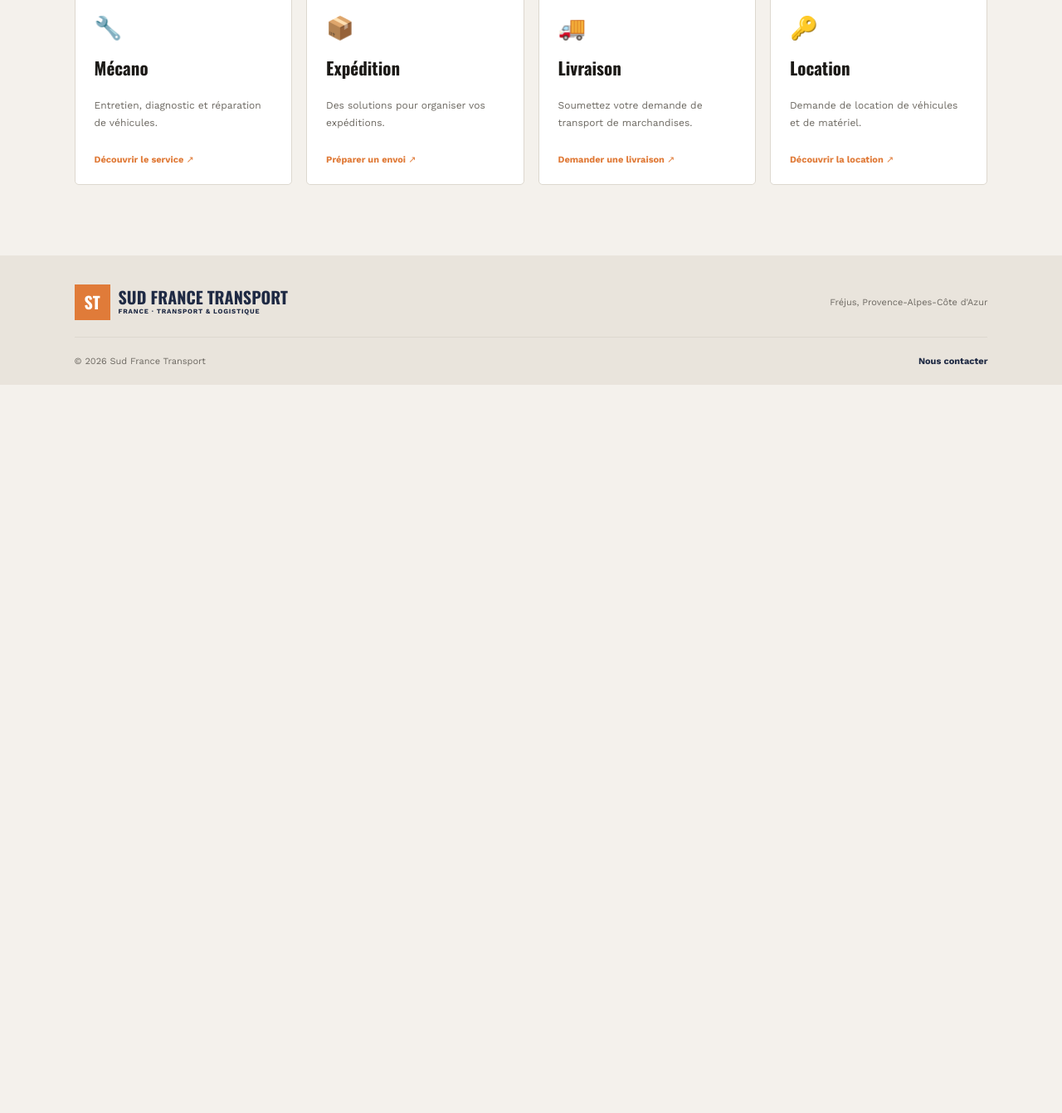
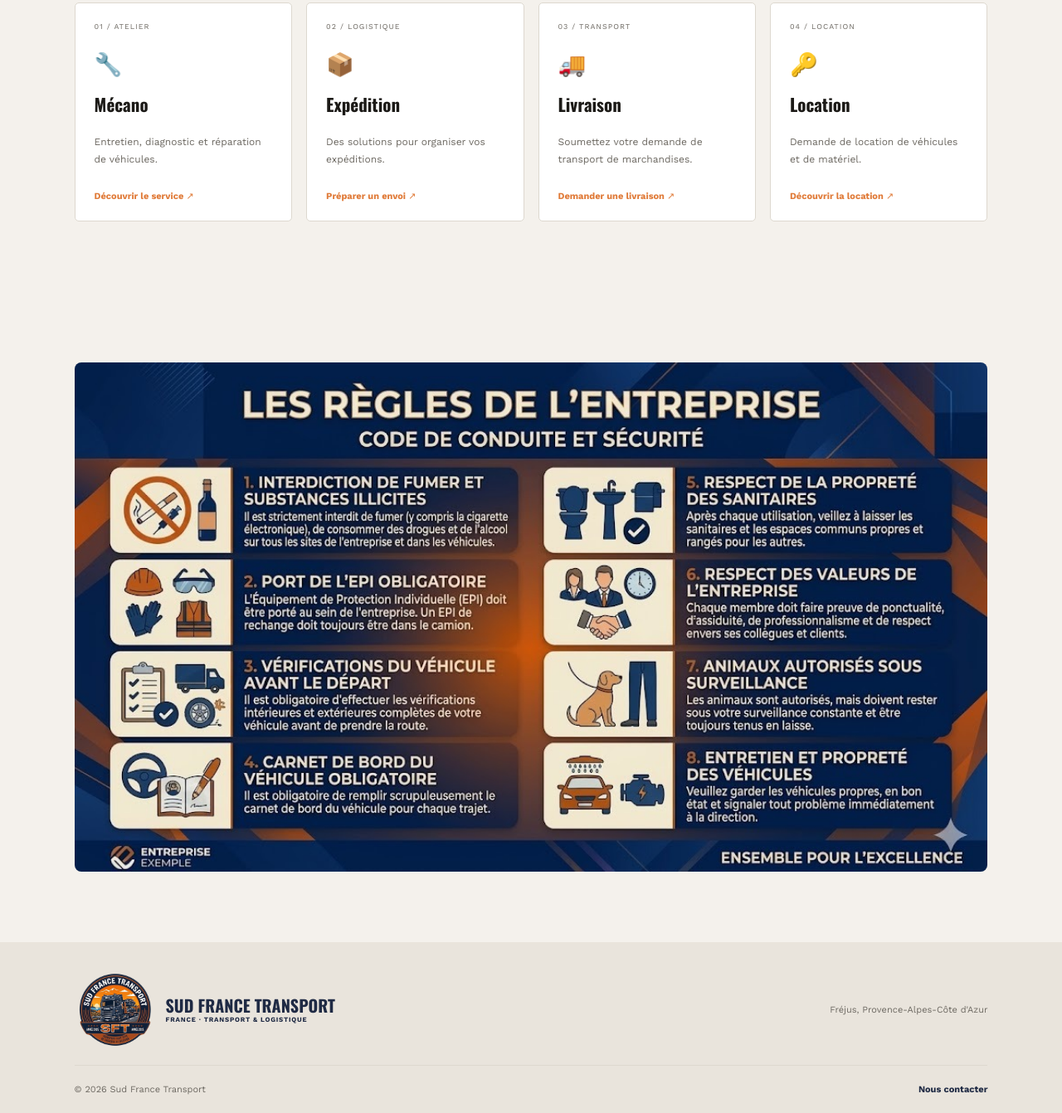
Before and after one commit to osneyrilxee/Sud-France-Transport, a website built with Vite: page sft/services.html in a window 1280 px wide. Shown: the part 352-1694 px from the top of the page at 83% size. Before the commit the page ends 816 px from the top, so only its background shows below. Built offline with nearby package versions, Linux system fonts and the light colour scheme.

Commit message:
add pictures

```diff
--- a/sft/services.html
+++ b/sft/services.html
@@ -21,7 +21,7 @@
 <body>
     <header class="site-header">
         <a href="../index.html" class="brand">
-            <span class="brand-logo">ST</span>
+            <img style="width: 100px; height: auto;" src="/src/assets/logo/logo.png">
             <span class="brand-text">
                 SUD FRANCE TRANSPORT
                 <small>FRANCE · TRANSPORT & LOGISTIQUE</small>
@@ -94,11 +94,15 @@
                 </a>
             </div>
         </section>
+        <section class="section" style="text-align: center;">
+            <img src="/src/assets/components/image.png" alt="Illustration Sud France Transport"
+                style="width: 100%; max-width: 1100px; height: auto; display: block; margin: 0 auto; border-radius: 8px;">
+        </section>
     </main>
 
     <footer class="site-footer">
         <a href="../index.html" class="brand">
-            <span class="brand-logo">ST</span>
+            <img style="width: 100px; height: auto;" src="/src/assets/logo/logo.png">
             <span class="brand-text">
                 SUD FRANCE TRANSPORT
                 <small>FRANCE · TRANSPORT & LOGISTIQUE</small>
```
Also changed, not shown: sft/expedition.html (+2 -2 lines), sft/index.html (+3 -3 lines), sft/livraison.html (+2 -2 lines), sft/location.html (+2 -2 lines), sft/mecano.html (+2 -2 lines), sft/src/assets/logo/logo.jpeg (deleted), sft/src/assets/logo/logo.png (added).
